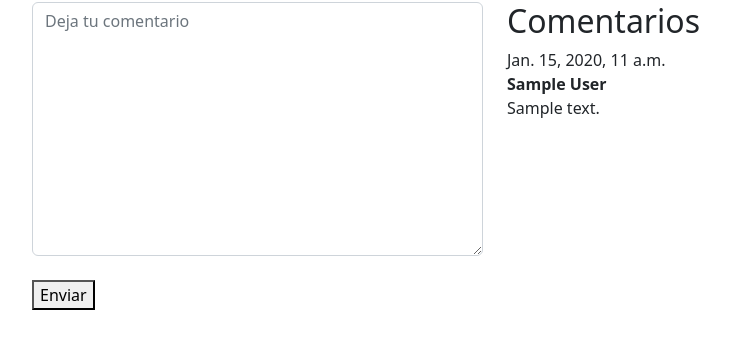
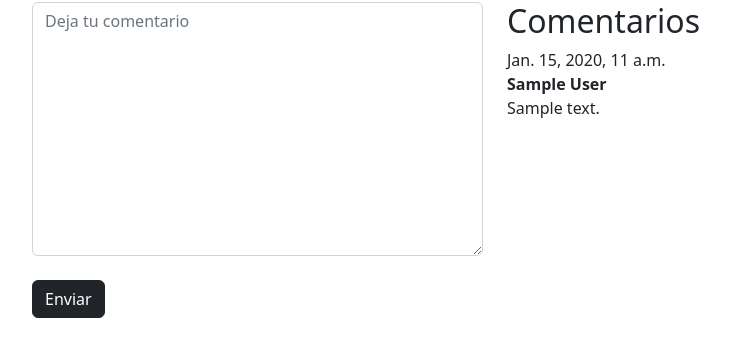
Before and after one commit to JRT-Vgz/django-appstore, a Django app: template templates/products/show_product.html in a window 1280 px wide. Shown: the part 440-800 px from the top of the page, without its empty margins (50-780 px from the left). Run offline with Django 5.2, Linux system fonts and the light colour scheme; the template is opened without the code that fills it: values that come from a table or form of the project are taken from there, others are empty; a user stored in the database is signed in; tables that the repository leaves empty hold one stand-in row (values such as "Sample post"); grey boxes marked "Sample" are stand-in pictures.

Commit message:
Practica terminada

```diff
--- a/accounts/tests.py
+++ b/accounts/tests.py
@@ -48,6 +48,7 @@ class LoginViewTests(TestCase):
         user = response.wsgi_request.user
         self.assertTrue(user.is_authenticated)
 
+
     def test_login_invalid(self):
         data = {
             "username": self.user.username,
--- a/products/views.py
+++ b/products/views.py
@@ -2,17 +2,16 @@ from django.shortcuts import render, redirect
 from django.contrib.auth.decorators import login_required, permission_required
 from .models import Product, Comment
 from .forms import CommentsForm
+
 
 def calculate_product_price_with_discount(product):
     if product.brand.discount > 0:
         final_price = product.price - (product.price * product.brand.discount / 100)
     return final_price
 
-
 def index(request):
     products = Product.objects.all()
     return render(request, "products/list_of_products.html", {"products": products})
-
 
 def get_product(request, id):
     try:
--- a/templates/products/show_product.html
+++ b/templates/products/show_product.html
@@ -45,7 +45,7 @@
                     <div class="input-group mb-4">
                         {{ form.text }}
                     </div>
-                    <button type=""submit" class=""save btn btn-dark">Enviar</button>
+                    <button type="submit" class="save btn btn-dark">Enviar</button>
                 </form>
             </div>
 
```
